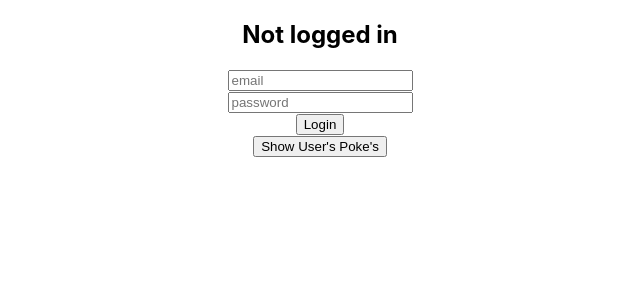
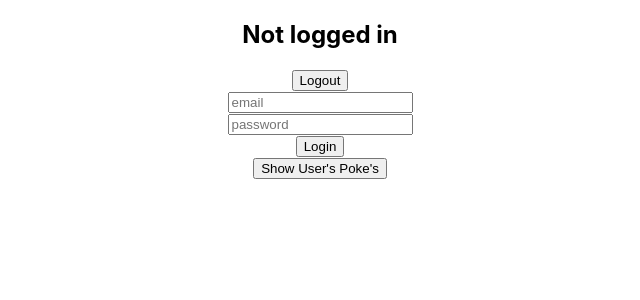
Before and after one commit to Cl3arglass/poke-lo-key, a React (Create React App) app: page / in a window 1280 px wide. Shown: the top 300 px of the page, without its empty margins (320-960 px from the left). Built offline with nearby package versions, Linux system fonts and the light colour scheme.

Commit message:
add logout component, logout method, import logout

```diff
--- a/src/App.js
+++ b/src/App.js
@@ -2,6 +2,7 @@ import React from 'react';
 import './App.css';
 import Login from './components/Login'
 import Pokes from './components/Pokes'
+import Logout from './components/Logout'
 
 
 
@@ -82,6 +83,15 @@ class App extends React.Component {
       .catch(console.log)
   }
 
+  logout = event => {
+    event.preventDefault()
+    localStorage.removeItem("token")
+    this.setState({
+      currentUser: null,
+      pokes: []
+    })
+  }
+
 
 
   render() {
@@ -92,6 +102,7 @@ class App extends React.Component {
           `Logged in as ${currentUser.name}` :
            "Not logged in"
         }</h2>
+        <Logout logout={this.logout}/>
         <Login
           handleLoginFormChange={this.handleLoginFormChange}
           handleLoginFormSubmit={this.handleLoginFormSubmit}
--- /dev/null
+++ b/src/components/Logout.js
@@ -0,0 +1,16 @@
+import React from 'react'
+
+const Logout = ({ logout }) => {
+	return (
+         <div className="Logout">
+            <form onSubmit={logout}>
+              <input
+                type="submit"
+                value="Logout"
+              />
+            </form>
+         </div>
+		)
+}
+
+export default Logout
```
